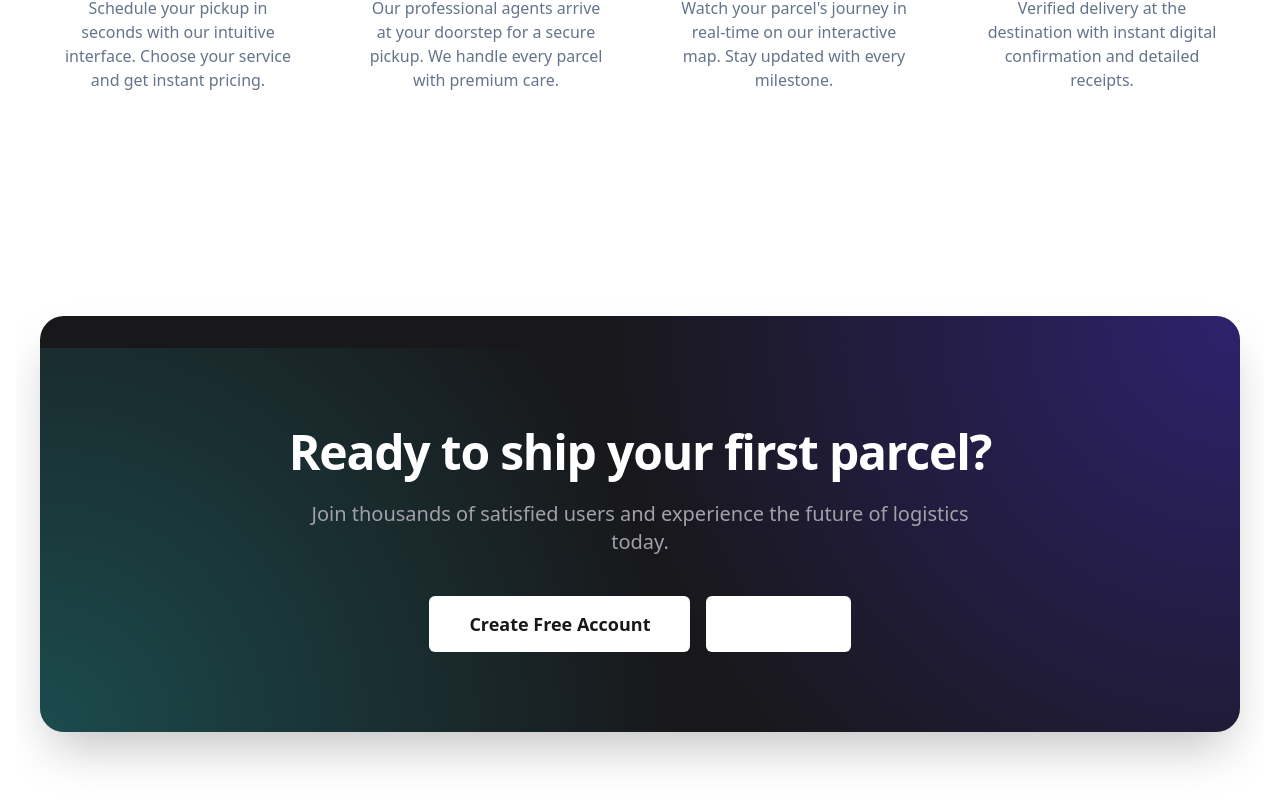
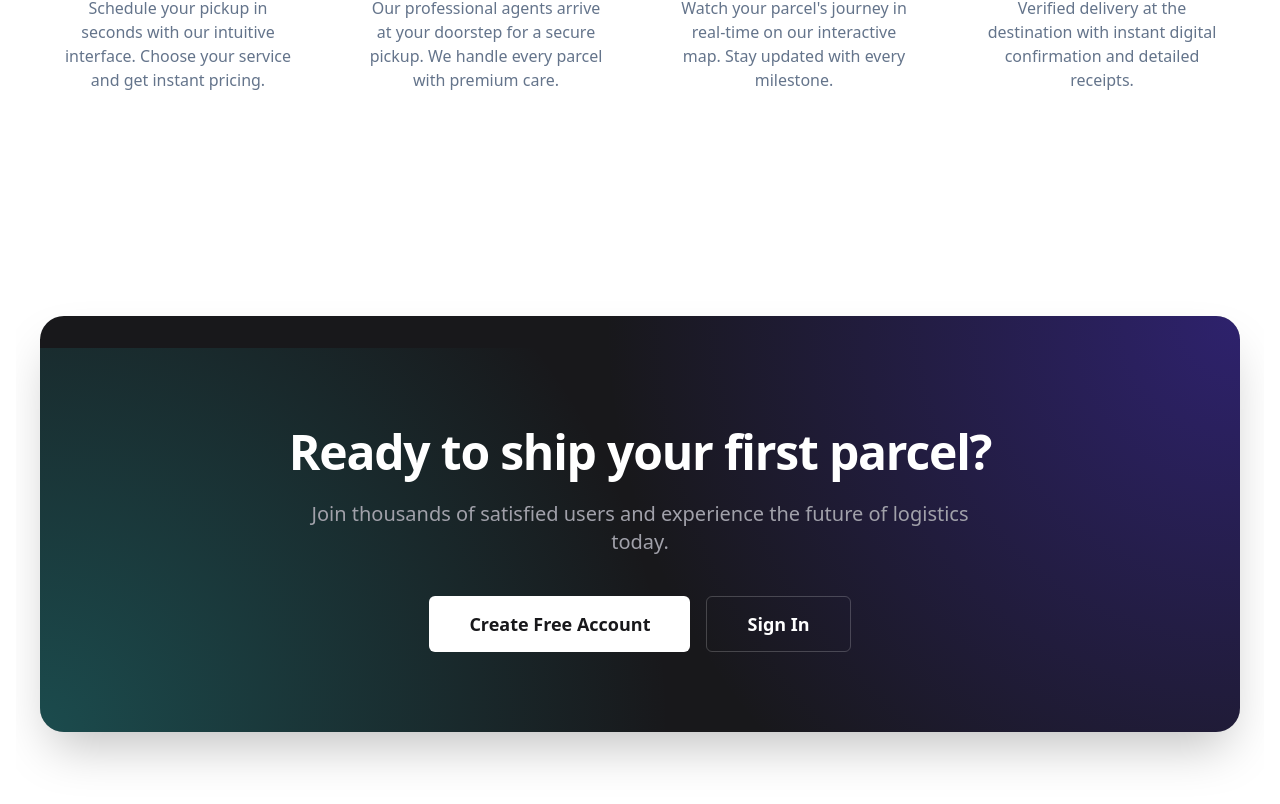
Before and after one commit to salsadsid/parcelone-frontend, a React (Vite) app: page / in a window 1280 px wide. Shown: the part 2202-3006 px from the top of the page. Built offline with nearby package versions, Linux system fonts and the light colour scheme; no server answers.

Commit message:
Style: Refine homepage button styles by adjusting hover effects and explicitly defining the sign-in button's outline.

```diff
--- a/src/pages/HomePage.jsx
+++ b/src/pages/HomePage.jsx
@@ -205,12 +205,12 @@ const HomePage = () => {
                         </p>
                         <div className="flex flex-col sm:flex-row justify-center gap-4 pt-4">
                             <Link to="/register">
-                                <Button size="lg" className="h-14 px-10 text-lg font-bold bg-white text-zinc-900 hover:bg-zinc-200">
+                                <Button size="lg" className="h-14 px-10 text-lg font-bold bg-white text-zinc-900 hover:bg-zinc-100 transition-colors">
                                     Create Free Account
                                 </Button>
                             </Link>
                             <Link to="/login">
-                                <Button size="lg" variant="outline" className="h-14 px-10 text-lg font-bold border-white/20 hover:bg-white/10">
+                                <Button size="lg" className="h-14 px-10 text-lg font-bold border border-white/20 bg-transparent text-white hover:bg-white/10 transition-all">
                                     Sign In
                                 </Button>
                             </Link>
```
